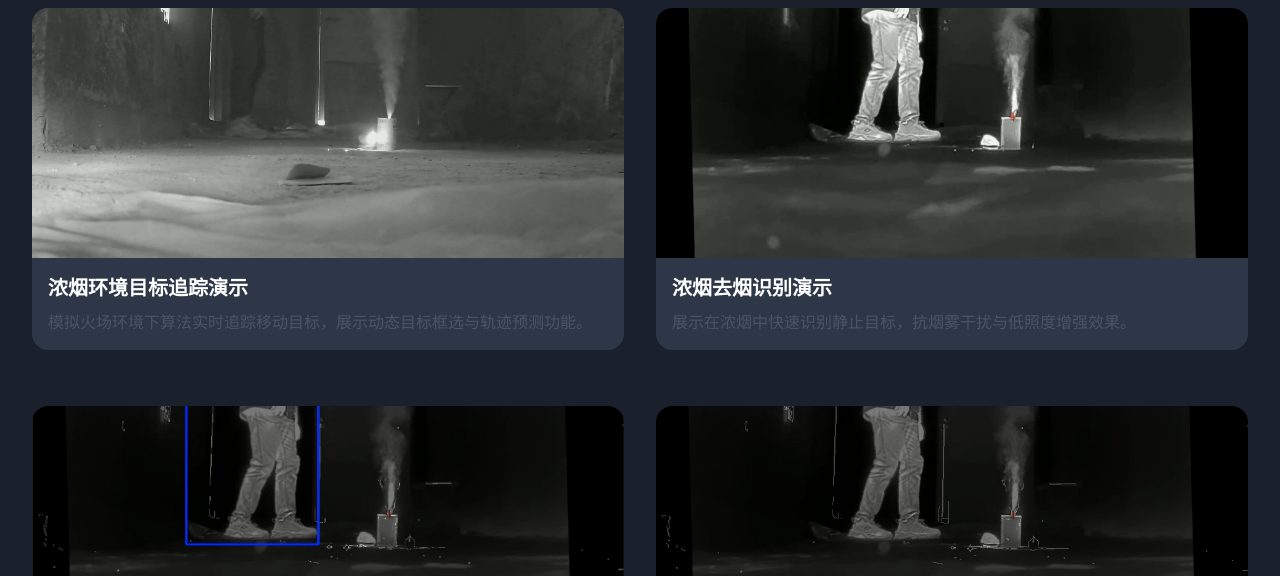
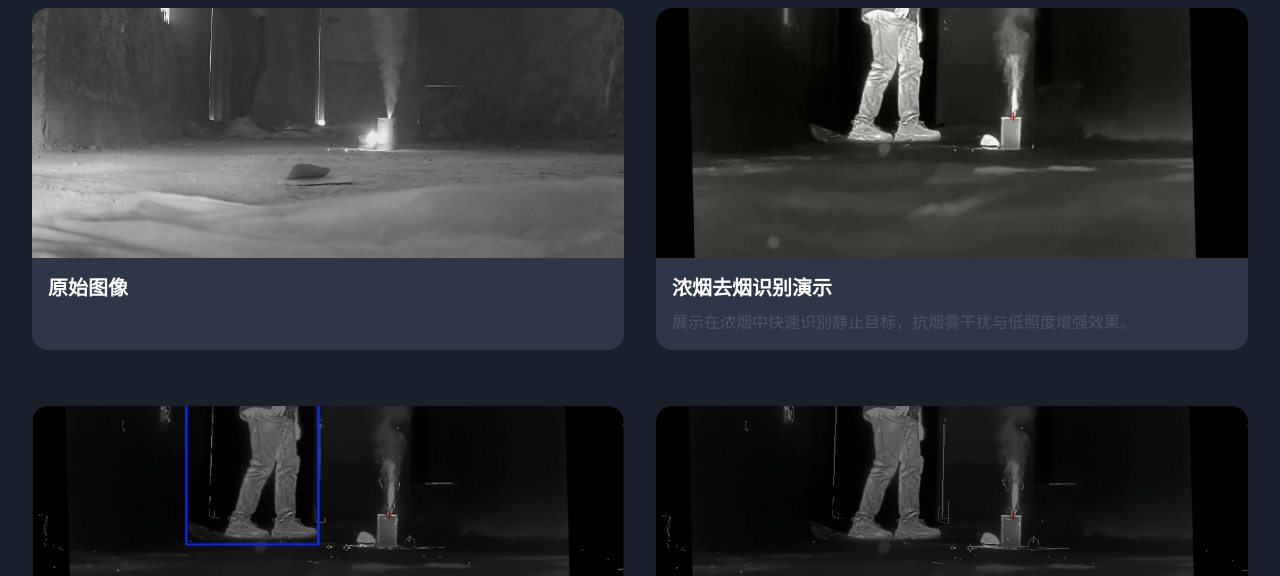
Before and after one commit to chonghudy/chonghudy.github.io, a plain HTML site: page example.html in a window 1280 px wide. Shown: the part 224-800 px from the top of the page. Drawn offline with nearby package versions, Linux system fonts and the light colour scheme.

Commit message:
Update example.html

```diff
--- a/example.html
+++ b/example.html
@@ -71,11 +71,11 @@
             <div class="grid grid-cols-1 md:grid-cols-2 gap-8"> <!-- 调整为两行两列 -->
                 <!-- 例子1 -->
                 <div class="example-card">
-                    <img src="img/wuxi_2_0023.jpg" alt="浓烟环境目标追踪动图" class="gif-preview">
+                    <img src="img/wuxi_2_0023.jpg" alt="原始图像" class="gif-preview">
                     <div class="card-content">
-                        <h3 class="text-xl font-bold text-white mb-2">浓烟环境目标追踪演示</h3>
+                        <h3 class="text-xl font-bold text-white mb-2">原始图像</h3>
                         <p class="text-gray-600">
-                            模拟火场环境下算法实时追踪移动目标，展示动态目标框选与轨迹预测功能。
+
                         </p>
                     </div>
                 </div>
```
